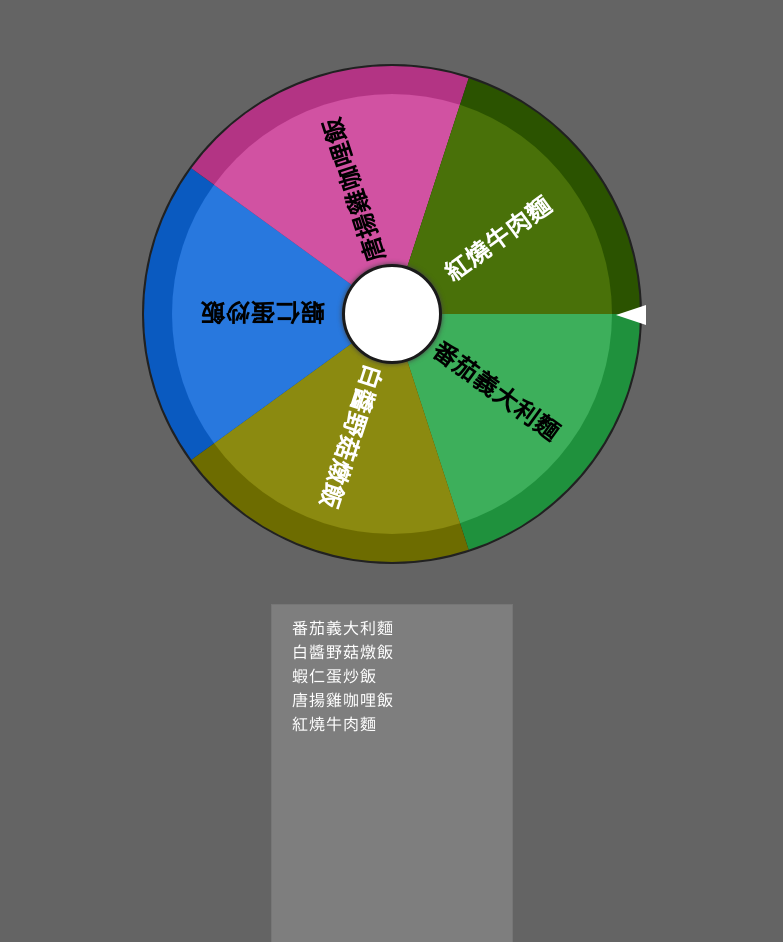
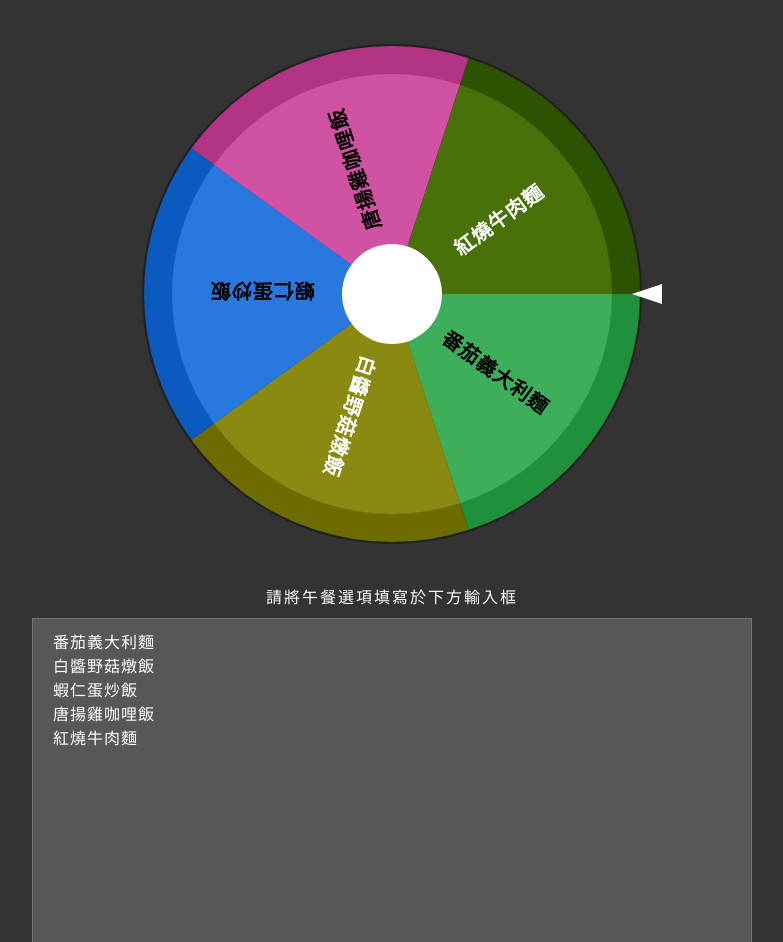
Before and after one commit to huachen8858/lunch-selector, a plain HTML site: page index.html in a window 1280 px wide. Shown: the part 102-1044 px from the top of the page, without its empty margins (248-1031 px from the left). Drawn offline with Linux system fonts and the light colour scheme.

Commit message:
update css

```diff
--- a/index.html
+++ b/index.html
@@ -12,13 +12,13 @@
         font-family: "Segoe UI", Tahoma, Geneva, Verdana, sans-serif;
       }
       body {
-        background-color: #646464;
+        background-color: #333;
       }
       .header {
         padding: 40px;
         color: #fff;
         margin: 0 auto;
-        margin-bottom: 40px;
+        margin-bottom: 20px;
       }
       .header h1,
       span {
@@ -32,8 +32,8 @@
       .center-circle {
         width: 100px;
         height: 100px;
-        border: 3px solid hsl(0, 0%, 10%);
-        box-shadow: 0 0 5px #444444;
+        /* border: 3px solid hsl(0, 0%, 10%);
+        box-shadow: 0 0 5px #444444; */
         border-radius: 60px;
         background-color: #fff;
         position: absolute;
@@ -64,6 +64,12 @@
       .canvas {
         letter-spacing: 1px;
       }
+      .info {
+        color: #fff;
+        letter-spacing: 2px;
+        margin-bottom: 10px;
+        text-align: center;
+      }
       textarea {
         background-color: rgba(228, 228, 228, 0.2);
         caret-color: #fff;
@@ -75,8 +81,9 @@
       }
       .inputArea {
         display: flex;
+        flex-direction: column;
         justify-content: center;
-        margin: 40px 0;
+        margin: 40px 35vh;
       }
     </style>
   </head>
@@ -92,7 +99,8 @@
       </div>
     </div>
     <div class="inputArea" onchange="createWheel()">
-      <textarea cols="20" rows="20">
+      <div class="info">請將午餐選項填寫於下方輸入框</div>
+      <textarea cols="20" rows="15">
 番茄義大利麵
 白醬野菇燉飯
 蝦仁蛋炒飯
@@ -218,8 +226,7 @@
           } else {
             ctx.fillStyle = "#fff";
           }
-          ctx.font = "bold 24px Segoe UI";
-          ctx.le;
+          ctx.font = "bold 20px Segoe UI";
           ctx.fillText(items[i], 130, 10);
           ctx.restore();
 
```
